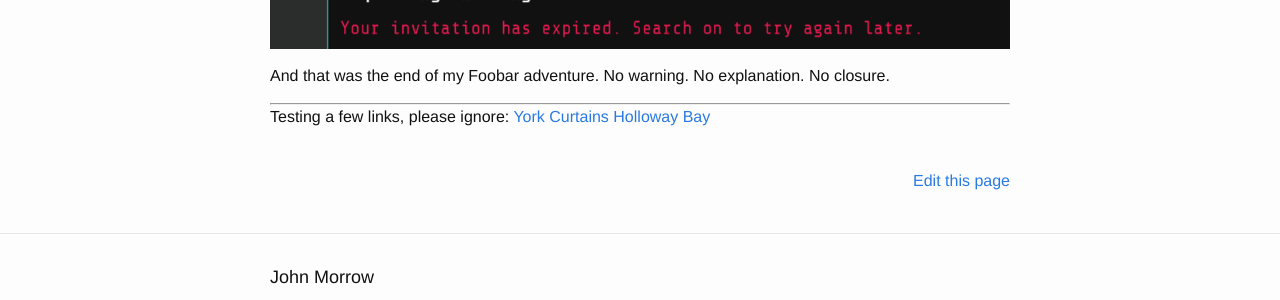
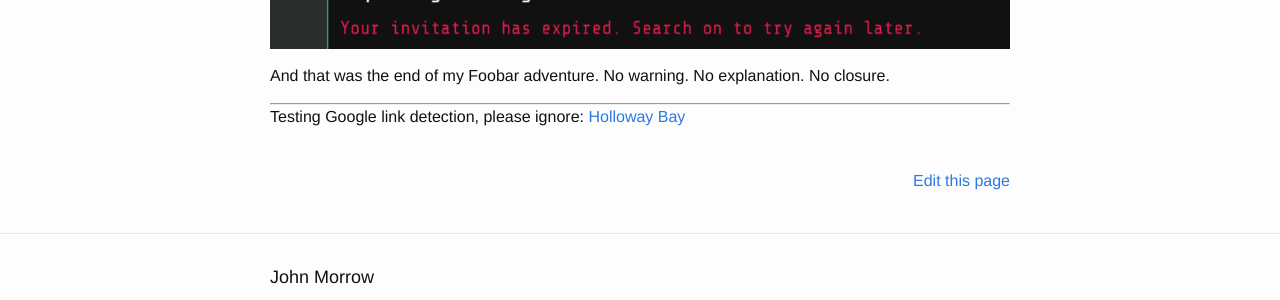
Before and after one commit to mrjohnmorrow/mrjohnmorrow.github.io, a Jekyll site: the page built from _posts/2014-11-18-google-foobar-2.md, in a window 1280 px wide. Shown: the part 1119-1419 px from the top of the page. Built offline with Jekyll 4.4.1, drawn with Linux system fonts in a browser that asks for light colours.

Commit message:
New link test

```diff
--- a/_posts/2014-11-18-google-foobar-2.md
+++ b/_posts/2014-11-18-google-foobar-2.md
@@ -36,6 +36,4 @@ After Google accepted my answer, I was notified that I was halfway done with Lev
 And that was the end of my Foobar adventure. No warning. No explanation. No closure.
 
 ---
-Testing a few links, please ignore:
-[York Curtains](https://yorkcurtains.com)
-[Holloway Bay](https://hollowaybay.com)
+Testing Google link detection, please ignore: [Holloway Bay](https://hollowaybay.com)
```
